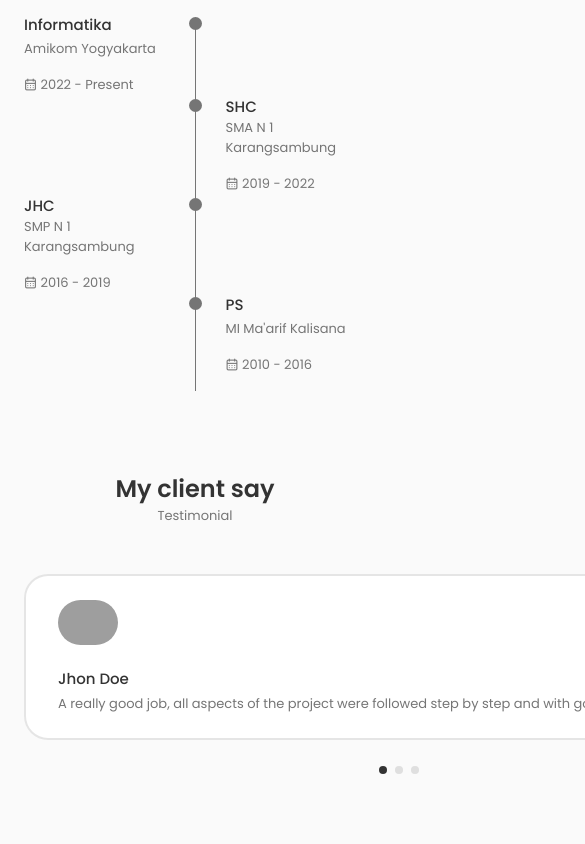
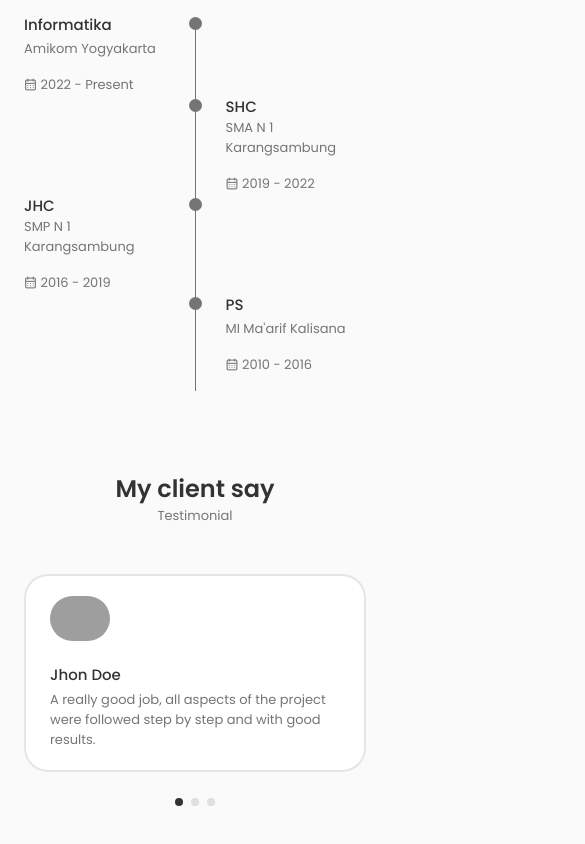
Before and after one commit to damar-glh/me, a React (Create React App) app: page / in a window 390 px wide. Shown: the part 3729-4573 px from the top of the page, 585 px wide, since content can reach past the window. Built offline with nearby package versions, Linux system fonts and the light colour scheme; grey boxes are pictures that could not be loaded.

Commit message:
finish: testimonial-component

```diff
--- a/src/components/testimonials/testimonials.css
+++ b/src/components/testimonials/testimonials.css
@@ -34,3 +34,15 @@
 .swiper-pagination-bullet-active {
     background-color: var(--title-color) !important;
 }
+
+/*=============== BREAKPOINTS ===============*/
+/* For large devices */
+@media screen and (max-width: 992px) {
+   .testimonial__container {
+    width: initial;
+   }
+
+   .testimonial__card {
+    padding: 1.25rem 1.5rem;
+   }
+  }
```
